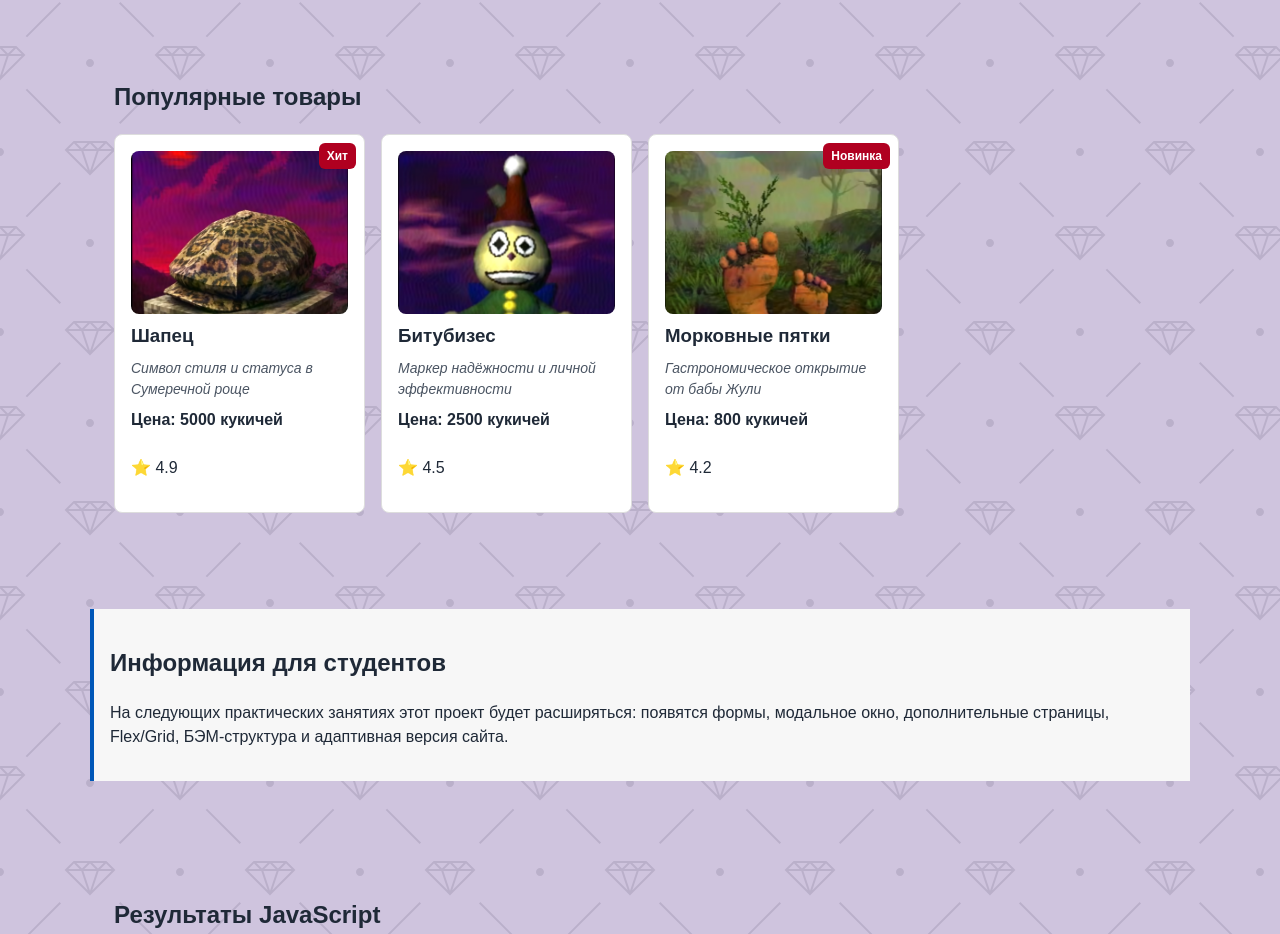
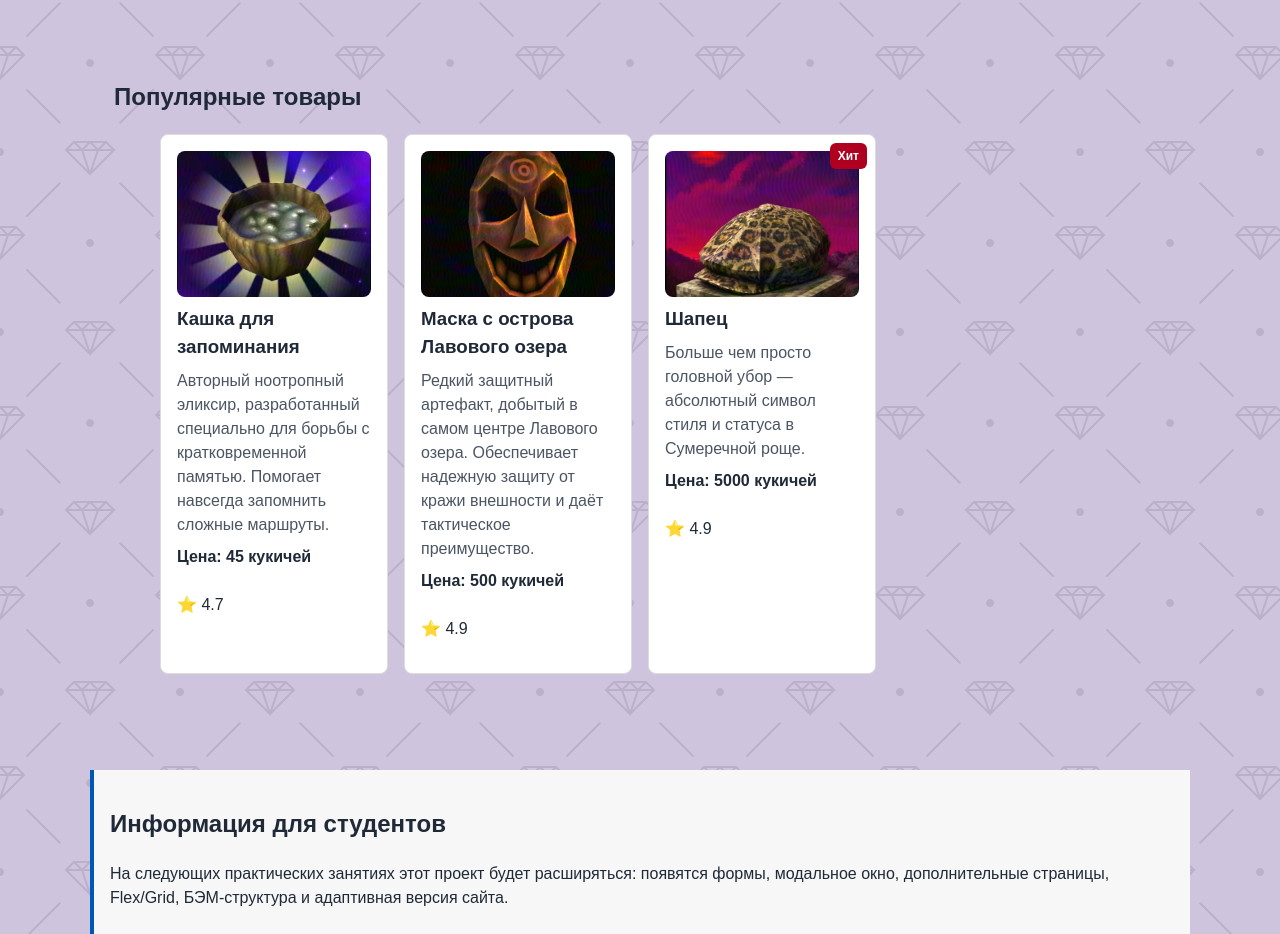
Before and after one commit to resdvwxv/kr4-js-shop, a plain HTML site: page index.html in a window 1280 px wide. Shown: the part 837-1771 px from the top of the page. Drawn offline with Linux system fonts and the light colour scheme.

Commit message:
КР4: название 'Набор зелий', полные описания, 3 случайных на главной
- products.json: 'Набор зелий от Вальтасара' → 'Набор зелий'
- catalog.js: в карточках показывается полное description вместо shortDescription
- catalog.js: renderPopularProducts — 3 случайных товара (shuffle + slice)
- css/style.css: центрирование популярных товаров (max-width + margin auto)

```diff
--- a/css/style.css
+++ b/css/style.css
@@ -418,6 +418,17 @@ main {
   background-color: var(--color-surface);
 }
 
+/* --- Популярные товары (центрирование) --- */
+
+[data-popular-container] {
+  display: grid;
+  grid-template-columns: repeat(3, 1fr);
+  gap: var(--space-lg);
+  justify-items: center;
+  max-width: 960px;
+  margin: 0 auto;
+}
+
 /* --- Модальное окно (order-dialog) --- */
 
 .order-dialog {
--- a/js/catalog.js
+++ b/js/catalog.js
@@ -64,12 +64,12 @@ function createProductCard(product) {
   title.textContent = product.title;
   link.appendChild(title);
 
-  // Краткое описание (для каталога)
-  if (product.shortDescription) {
-    const shortDesc = document.createElement('p');
-    shortDesc.classList.add('product-card__short-desc');
-    shortDesc.textContent = product.shortDescription;
-    link.appendChild(shortDesc);
+  // Описание (полное)
+  if (product.description) {
+    const description = document.createElement('p');
+    description.classList.add('product-card__description');
+    description.textContent = product.description;
+    link.appendChild(description);
   }
 
   // Цена
@@ -139,8 +139,9 @@ function renderPopularProducts(count) {
   const container = document.querySelector('[data-popular-container]');
   if (!container) return;
 
-  // Берём первые N товаров
-  const popular = products.slice(0, count || 3);
+  // Берём 3 случайных товара
+  const shuffled = [...products].sort(() => Math.random() - 0.5);
+  const popular = shuffled.slice(0, count || 3);
 
   popular.forEach((product) => {
     const card = createProductCard(product);
--- a/js/products.json
+++ b/js/products.json
@@ -63,7 +63,7 @@
   },
   {
     "id": 6,
-    "title": "Набор зелий от Вальтасара",
+    "title": "Набор зелий",
     "category": "potions",
     "price": 220,
     "discountPercent": 0,
```
